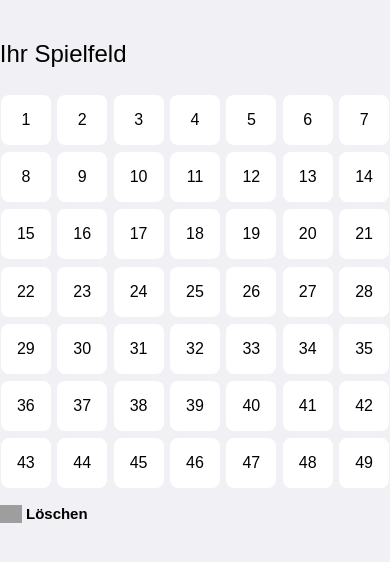
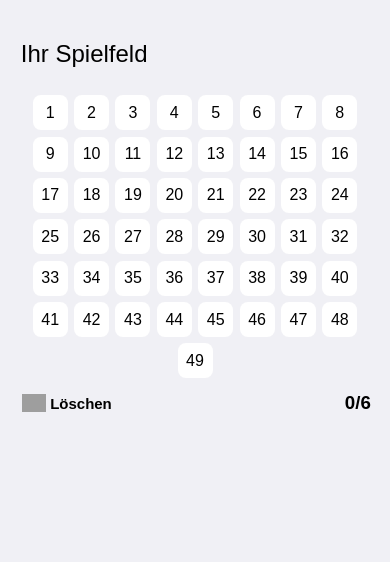
Before and after one commit to MareikeW/lottoschein, a React (Create React App) app: page / in a window 390 px wide. Shown: the top 562 px of the page. Built offline with nearby package versions, Linux system fonts and the light colour scheme; grey boxes are pictures that could not be loaded.

Commit message:
Mobile- und Tablet/Desktop-Versionen

```diff
--- a/src/App.js
+++ b/src/App.js
@@ -16,8 +16,14 @@ const App = () => {
             <div className="spielfeld">
                 { felder }
             </div>
-            <LoeschenContainer />
-            { context.selectedFelder.length === 6 ? <WeiterButton /> : null }
+            <div className="navigation">
+                <LoeschenContainer />
+                {
+                    context.selectedFelder.length === 6
+                    ? <WeiterButton />
+                    : <h3>{context.count}/6</h3>
+                }
+            </div>
         </main>
     )
 }
--- a/src/components/WeiterButton.js
+++ b/src/components/WeiterButton.js
@@ -15,7 +15,7 @@ const WeiterButton = () => {
         <div>
             {finalSelectedFelder.length < 6
                 ? <button className="weiterButton" onClick={handleSubmit}>Weiter</button>
-                : <div className="outputAnzeige">Ihre Zahlen: { finalSelectedFelder.join(" ") }</div>
+                : <div className="outputAnzeige">Ihre Zahlen: <br/> { finalSelectedFelder.join(" ") }</div>
             }
         </div>
     )
--- a/src/index.css
+++ b/src/index.css
@@ -13,8 +13,8 @@ body {
 }
 
 .spielfeld {
-  width: 400px;
-  height: 400px;
+  min-width: 200px;
+  min-height: 200px;
   display: flex;
   flex-wrap: wrap;
   justify-content: center;
@@ -42,13 +42,13 @@ h1 {
   display: flex;
   justify-content: center;
   align-items: center;
-  width: 50px;
-  height: 50px;
+  width: 35px;
+  height: 35px;
   background-color: #FFFFFF;
 }
 
 .kreuzchen {
-  width: 50px;
+  width: 35px;
   height: auto;
   position: absolute;
   top: 0;
@@ -109,6 +109,32 @@ h1 {
   background-color: lightgrey;
 }
 
+.navigation {
+  display: flex;
+  justify-content: space-between;
+  align-items: center;
+  margin: 0 0.2em;
+}
+
 .outputAnzeige {
+  text-align: right;
+}
+
+
+@media (min-width: 450px) {
+  .spielfeld {
+    width: 400px;
+    height: 400px;
+  }
+
+  .ziffer {
+    width: 50px;
+    height: 50px;
+  }
+
+  .kreuzchen {
+    width: 50px;
+  }
+
 
 }
```
